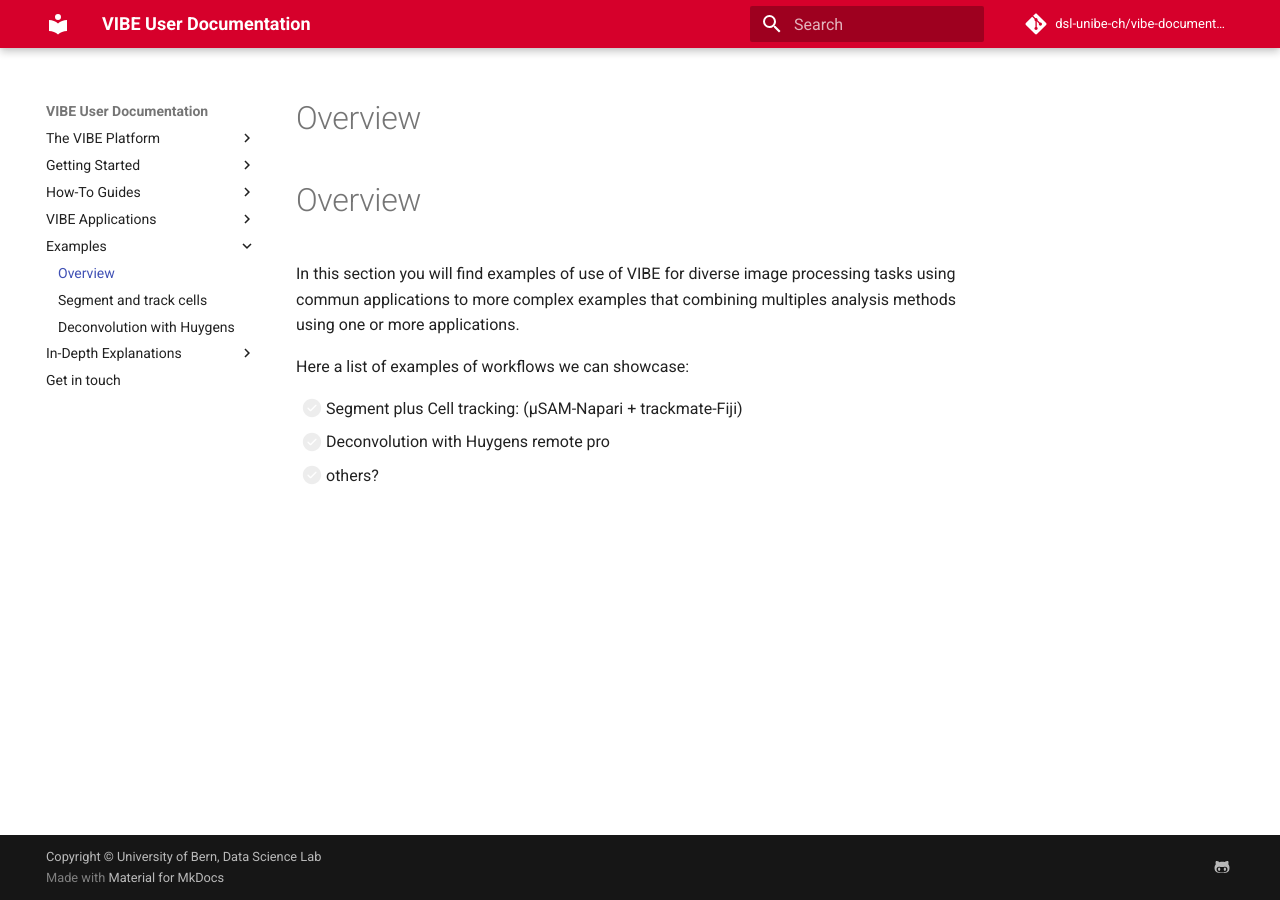
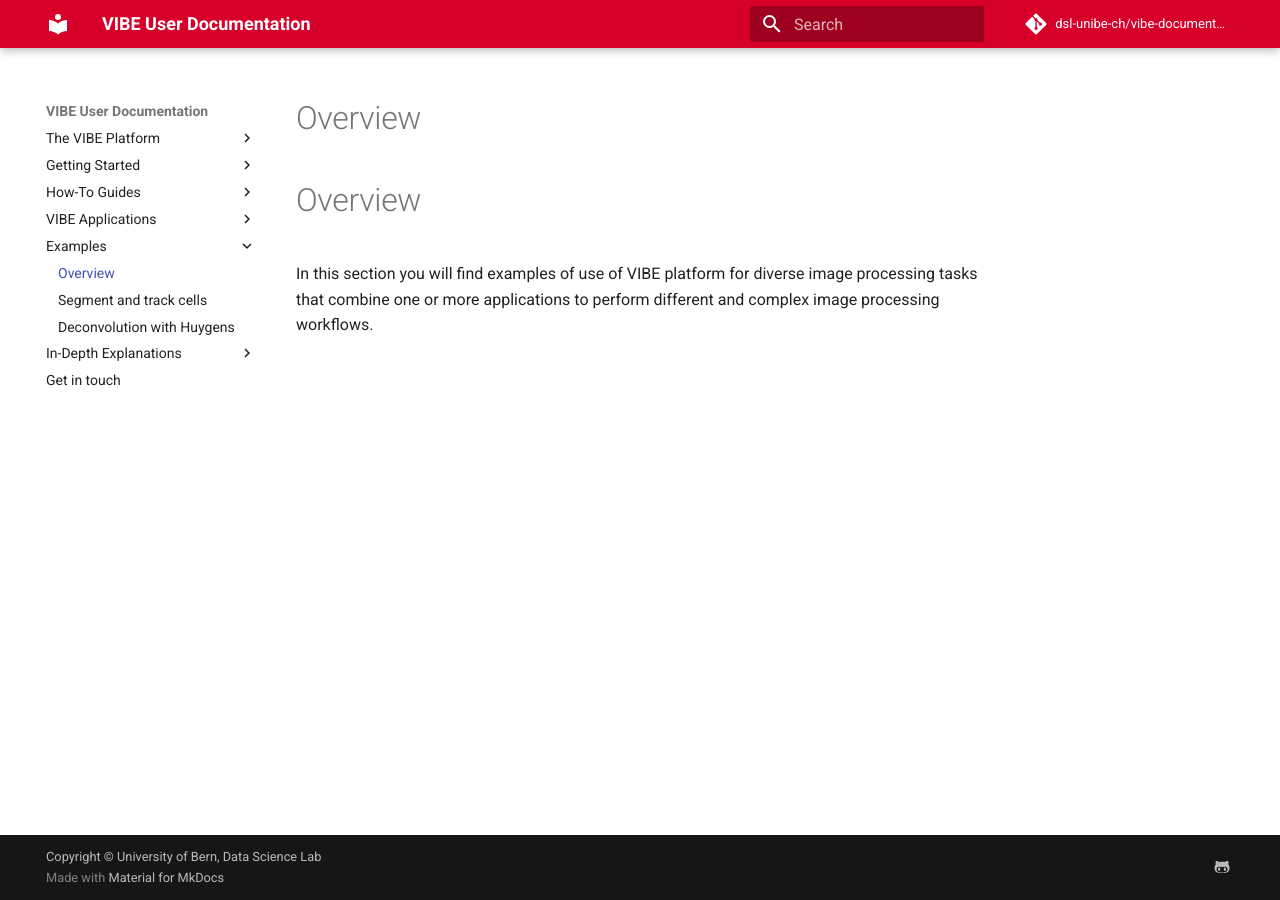
Before and after one commit to dsl-unibe-ch/vibe-documentation, an MkDocs documentation site: the page built from docs/examples/examples_overview.md, in a window 1280 px wide. Built offline with MkDocs 1.6.1 and Material for MkDocs 9.7.7, drawn with Linux system fonts in a browser that asks for light colours; comment, search, counter and statistics services are not loaded.

Commit message:
remove overview to-do section

```diff
--- a/docs/examples/examples_overview.md
+++ b/docs/examples/examples_overview.md
@@ -3,13 +3,4 @@
 # Overview
 
 
-In this section you will find examples of use of VIBE for diverse image processing tasks using commun applications to more complex examples that combining  multiples analysis methods using one or more applications.
-
-
-
-Here a list of examples of workflows we can showcase:
-
-
-- [ ] Segment plus Cell tracking: (µSAM-Napari + trackmate-Fiji)
-- [ ] Deconvolution with Huygens remote pro
-- [ ] others?
+In this section you will find examples of use of VIBE platform for diverse image processing tasks that combine one or more applications to perform different and complex image processing workflows.
```
